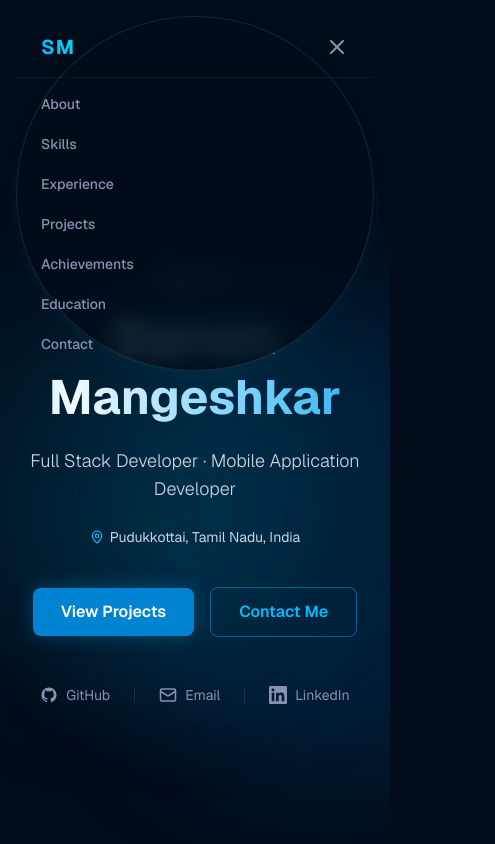
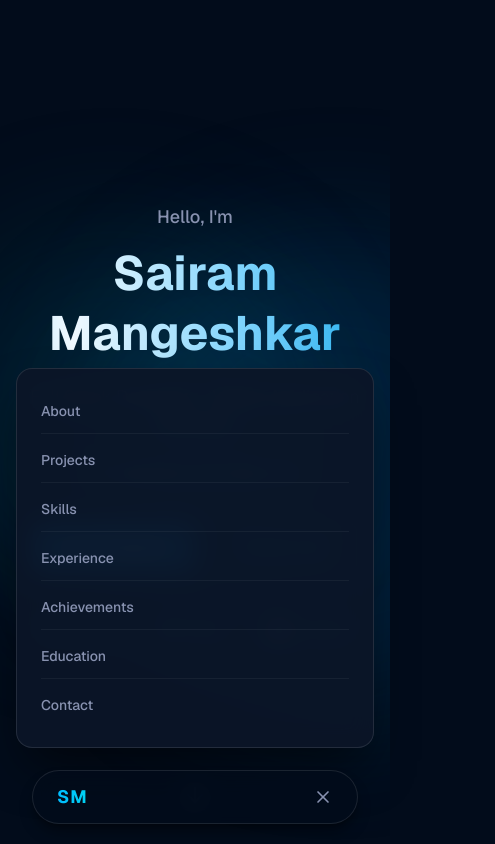
Before and after one commit to sairam4123/portfolio, a Next.js app: page / in a window 390 px wide. Both pictures are taken after a click on the button "Toggle menu". Shown: the top 844 px of the page, 495 px wide, since content can reach past the window. Built offline with nearby package versions, Linux system fonts and the light colour scheme.

Commit message:
feat: enhance navbar with animations and improve mobile responsiveness

```diff
--- a/src/app/globals.css
+++ b/src/app/globals.css
@@ -14,6 +14,7 @@
 
 html {
   scroll-behavior: smooth;
+  overflow-x: hidden;
 }
 
 body {
--- a/src/app/page.tsx
+++ b/src/app/page.tsx
@@ -10,9 +10,9 @@ import Contact from "@/components/Contact";
 
 export default function Home() {
   return (
-    <div className="min-h-screen bg-[#020c1b]">
+    <div className="min-h-screen w-full bg-[#020c1b]">
       <Navbar />
-      <main className="pt-16">
+      <main>
         <Hero />
         <About />
         <Projects />
--- a/src/components/Experience.tsx
+++ b/src/components/Experience.tsx
@@ -1,26 +1,53 @@
-'use client'
+"use client";
 
-import { useRef, useState, type ReactNode } from "react";
-import { ChevronRight, CalendarDays } from "lucide-react";
+import { useRef, useState, useSyncExternalStore, type ReactNode } from "react";
+import { ChevronDown, CalendarDays } from "lucide-react";
+import { motion, AnimatePresence } from "framer-motion";
 import { FadeIn, Stagger, StaggerItem } from "@/components/animations";
+
+const ease = [0.22, 1, 0.36, 1] as const;
 
 const hi = (text: string) => (
   <span className="text-slate-300 font-medium">{text}</span>
 );
 
-const jobs: { title: string; company: string; period: string; points: ReactNode[]; tech: string[] }[] = [
+const jobs: {
+  title: string;
+  company: string;
+  period: string;
+  points: ReactNode[];
+  tech: string[];
+}[] = [
   {
     title: "Full Stack & Mobile Engineer",
     company: "Competitive Pro Gaming (CPG App)",
     period: "Feb 2024 – Present",
     points: [
-      <>Contributed to transforming an early-stage prototype into a {hi("production-ready mobile platform")}.</>,
+      <>
+        Contributed to transforming an early-stage prototype into a{" "}
+        {hi("production-ready mobile platform")}.
+      </>,
       <>Integrated {hi("EA Sports APIs")} and supporting backend systems.</>,
-      <>Implemented {hi("internationalization (i18n)")} support for multiple regions and languages.</>,
-      <>Redesigned {hi("premium subscription")} and {hi("in-app purchase")} workflows.</>,
-      <>Developed {hi("tournament")} and {hi("EMEA competition management")} features.</>,
-      <>Built {hi("image generation pipelines")} for lineups, leaderboards, and dynamic visual assets.</>,
-      <>Worked across {hi("backend services")}, {hi("mobile applications")}, and {hi("deployment workflows")}.</>,
+      <>
+        Implemented {hi("internationalization (i18n)")} support for multiple
+        regions and languages.
+      </>,
+      <>
+        Redesigned {hi("premium subscription")} and {hi("in-app purchase")}{" "}
+        workflows.
+      </>,
+      <>
+        Developed {hi("tournament")} and {hi("EMEA competition management")}{" "}
+        features.
+      </>,
+      <>
+        Built {hi("image generation pipelines")} for lineups, leaderboards, and
+        dynamic visual assets.
+      </>,
+      <>
+        Worked across {hi("backend services")}, {hi("mobile applications")}, and{" "}
+        {hi("deployment workflows")}.
+      </>,
     ],
     tech: ["TypeScript", "React Native", "Expo", "PostgreSQL"],
   },
@@ -29,16 +56,34 @@ const jobs: { title: string; company: string; period: string; points: ReactNode[
     company: "Anicha Digital Infrastructure (Campuzone)",
     period: "Jun 2023 – Jan 2024",
     points: [
-      <>Developed {hi("bulk data ingestion pipelines")} for student and staff onboarding.</>,
-      <>Built {hi("attendance management")} functionality for educational institutions.</>,
-      <>Implemented backend features and resolved {hi("production issues")} across the platform.</>,
-      <>Worked with {hi("large-scale academic data")} entry and management workflows.</>,
+      <>
+        Developed {hi("bulk data ingestion pipelines")} for student and staff
+        onboarding.
+      </>,
+      <>
+        Built {hi("attendance management")} functionality for educational
+        institutions.
+      </>,
+      <>
+        Implemented backend features and resolved {hi("production issues")}{" "}
+        across the platform.
+      </>,
+      <>
+        Worked with {hi("large-scale academic data")} entry and management
+        workflows.
+      </>,
     ],
     tech: ["Python", "Django", "MySQL"],
   },
 ];
 
-function GlowCard({ children }: { children: React.ReactNode }) {
+function GlowCard({
+  children,
+  onClick,
+}: {
+  children: React.ReactNode;
+  onClick: () => void;
+}) {
   const ref = useRef<HTMLDivElement>(null);
   const [glow, setGlow] = useState({ x: 0, y: 0, active: false });
 
@@ -52,27 +97,147 @@ function GlowCard({ children }: { children: React.ReactNode }) {
       }}
       onMouseLeave={() => setGlow((g) => ({ ...g, active: false }))}
     >
-      <div className="bg-white/6 backdrop-blur-sm border border-white/10 rounded-2xl p-6 hover:bg-white/9 transition-colors duration-300">
-        {children}
+      <div className="bg-white/6 backdrop-blur-sm border border-white/10 rounded-2xl overflow-hidden hover:bg-white/9 transition-colors duration-300">
+        {/* clickable header area */}
+        <div className="cursor-pointer select-none" onClick={onClick}>
+          {children}
+        </div>
       </div>
-      {/* border-only glow: masked to the 1px border area */}
       <div
         className="absolute inset-0 rounded-2xl pointer-events-none"
         style={{
           opacity: glow.active ? 1 : 0,
-          transition: 'opacity 0.3s',
+          transition: "opacity 0.3s",
           background: `radial-gradient(350px circle at ${glow.x}px ${glow.y}px, rgba(14,165,233,0.8), transparent 65%)`,
-          WebkitMask: 'linear-gradient(#fff 0 0) content-box, linear-gradient(#fff 0 0)',
-          WebkitMaskComposite: 'xor',
-          maskComposite: 'exclude',
-          padding: '1px',
+          WebkitMask:
+            "linear-gradient(#fff 0 0) content-box, linear-gradient(#fff 0 0)",
+          WebkitMaskComposite: "xor",
+          maskComposite: "exclude",
+          padding: "1px",
         }}
       />
     </div>
   );
 }
 
+function JobCard({
+  job,
+  isOpen,
+  onToggle,
+}: {
+  job: (typeof jobs)[number];
+  isOpen: boolean;
+  onToggle: () => void;
+}) {
+  return (
+    <GlowCard onClick={onToggle}>
+      {/* always-visible header */}
+      <div className="px-6 pt-6 pb-5">
+        <div className="flex items-start justify-between gap-3 mb-0.5">
+          <h3 className="text-white font-semibold text-lg leading-snug">{job.title}</h3>
+          <div className="flex items-center gap-3 shrink-0 mt-0.5">
+            <span className="hidden md:flex items-center gap-1.5 text-slate-300/80 text-sm font-semibold">
+              <CalendarDays size={16} className="text-sky-400/70 shrink-0" />
+              {job.period}
+            </span>
+            <motion.div
+              animate={{ rotate: isOpen ? 180 : 0 }}
+              transition={{ duration: 0.3, ease }}
+            >
+              <ChevronDown size={18} className="text-sky-400/60" />
+            </motion.div>
+          </div>
+        </div>
+        <p className="text-sky-400 text-sm">{job.company}</p>
+        <span className="md:hidden flex items-center gap-1.5 text-slate-300/80 text-sm font-semibold mt-2">
+          <CalendarDays size={16} className="text-sky-400/70 shrink-0" />
+          {job.period}
+        </span>
+      </div>
+
+      {/* expandable content */}
+      <AnimatePresence initial={false}>
+        {isOpen && (
+          <motion.div
+            key="body"
+            initial={{ height: 0, opacity: 0 }}
+            animate={{ height: "auto", opacity: 1 }}
+            exit={{ height: 0, opacity: 0 }}
+            transition={{ duration: 0.38, ease }}
+            style={{ overflow: "hidden" }}
+          >
+            <div className="px-6 pb-6">
+              <div className="h-px bg-white/8 mb-5" />
+
+              <ul className="flex flex-col gap-2.5 mb-5">
+                {job.points.map((p, j) => (
+                  <motion.li
+                    key={j}
+                    className="text-[#8892b0] text-sm flex gap-2 items-start"
+                    initial={{ opacity: 0, x: -14 }}
+                    animate={{ opacity: 1, x: 0 }}
+                    transition={{ duration: 0.35, ease, delay: j * 0.06 }}
+                  >
+                    <span className="text-sky-400 mt-0.5 shrink-0 text-xs">
+                      ▹
+                    </span>
+                    <span>{p}</span>
+                  </motion.li>
+                ))}
+              </ul>
+
+              <div className="flex flex-wrap gap-2">
+                {job.tech.map((t, k) => (
+                  <motion.span
+                    key={t}
+                    className="px-2.5 py-0.5 text-xs bg-sky-600/10 border border-sky-500/20 text-sky-300 rounded-full font-mono"
+                    initial={{ opacity: 0, scale: 0.8, y: 6 }}
+                    animate={{ opacity: 1, scale: 1, y: 0 }}
+                    transition={{
+                      duration: 0.3,
+                      ease,
+                      delay: job.points.length * 0.06 + k * 0.055,
+                    }}
+                  >
+                    {t}
+                  </motion.span>
+                ))}
+              </div>
+            </div>
+          </motion.div>
+        )}
+      </AnimatePresence>
+    </GlowCard>
+  );
+}
+
+function useIsDesktop() {
+  return useSyncExternalStore(
+    (cb) => {
+      const mq = window.matchMedia("(min-width: 768px)");
+      mq.addEventListener("change", cb);
+      return () => mq.removeEventListener("change", cb);
+    },
+    () => window.matchMedia("(min-width: 768px)").matches,
+    () => false,
+  );
+}
+
 export default function Experience() {
+  const isDesktop = useIsDesktop();
+  // overrides: explicitly toggled cards override the desktop default
+  const [overrides, setOverrides] = useState<Map<number, boolean>>(new Map());
+
+  const isOpen = (i: number) =>
+    overrides.has(i) ? overrides.get(i)! : isDesktop;
+
+  const toggle = (i: number) =>
+    setOverrides((prev) => {
+      const next = new Map(prev);
+      next.set(i, !isOpen(i));
+      return next;
+    });
+
   return (
     <section id="experience" className="py-24 px-6 relative">
       <div className="max-w-6xl mx-auto relative z-10">
@@ -95,37 +260,11 @@ export default function Experience() {
                   <div className="absolute left-0 top-4 w-10 h-10 rounded-full bg-[#020c1b] border-2 border-sky-500/70 flex items-center justify-center shadow-[0_0_12px_rgba(14,165,233,0.3)]">
                     <div className="w-2.5 h-2.5 rounded-full bg-sky-400" />
                   </div>
-
-                  <GlowCard>
-                    <div className="flex flex-wrap items-start justify-between gap-3 mb-1">
-                      <h3 className="text-white font-semibold text-lg">{job.title}</h3>
-                      <span className="flex items-center gap-1.5 text-slate-300/80 text-sm font-semibold">
-                        <CalendarDays size={16} className="text-sky-400/70 shrink-0" />
-                        {job.period}
-                      </span>
-                    </div>
-                    <p className="text-sky-400 text-sm mb-5">{job.company}</p>
-
-                    <ul className="flex flex-col gap-2.5 mb-5">
-                      {job.points.map((p, j) => (
-                        <li key={j} className="text-[#8892b0] text-sm flex gap-2 items-start">
-                          <ChevronRight size={14} className="text-sky-400 mt-0.5 shrink-0" />
-                          <span>{p}</span>
-                        </li>
-                      ))}
-                    </ul>
-
-                    <div className="flex flex-wrap gap-2">
-                      {job.tech.map((t) => (
-                        <span
-                          key={t}
-                          className="px-2.5 py-0.5 text-xs bg-sky-600/10 border border-sky-500/20 text-sky-300 rounded-full font-mono"
-                        >
-                          {t}
-                        </span>
-                      ))}
-                    </div>
-                  </GlowCard>
+                  <JobCard
+                    job={job}
+                    isOpen={isOpen(i)}
+                    onToggle={() => toggle(i)}
+                  />
                 </div>
               </StaggerItem>
             ))}
--- a/src/components/Navbar.tsx
+++ b/src/components/Navbar.tsx
@@ -1,13 +1,14 @@
 "use client";
 
 import { useState } from "react";
+import { AnimatePresence, motion } from "framer-motion";
 import { Menu, X } from "lucide-react";
 
 const links = [
   { href: "#about", label: "About" },
+  { href: "#projects", label: "Projects" },
   { href: "#skills", label: "Skills" },
   { href: "#experience", label: "Experience" },
-  { href: "#projects", label: "Projects" },
   { href: "#achievements", label: "Achievements" },
   { href: "#education", label: "Education" },
   { href: "#contact", label: "Contact" },
@@ -17,16 +18,20 @@ export default function Navbar() {
   const [open, setOpen] = useState(false);
 
   return (
-    <nav className="fixed top-4 left-1/2 -translate-x-1/2 z-50 w-[calc(100%-2rem)] max-w-5xl bg-[#020c1b]/80 backdrop-blur-md border border-white/10 rounded-full shadow-lg shadow-cyan-600/5">
-      <div className="px-6 py-4 flex items-center justify-between">
+    <>
+      {/* Desktop: floating pill navbar */}
+      <motion.nav
+        initial={{ y: -20, opacity: 0 }}
+        animate={{ y: 0, opacity: 1 }}
+        transition={{ duration: 0.4, ease: "easeOut" }}
+        className="hidden md:flex fixed top-5 left-1/2 -translate-x-1/2 z-50 items-center gap-8 bg-[#020c1b]/80 backdrop-blur-md border border-white/10 rounded-full px-8 py-3 shadow-lg shadow-black/40"
+      >
         <a
           href="#"
-          className="text-xl font-bold bg-linear-to-r from-sky-400 to-cyan-400 bg-clip-text text-transparent tracking-wider"
+          className="text-lg font-bold bg-linear-to-r from-sky-400 to-cyan-400 bg-clip-text text-transparent tracking-wider"
         >
           SM
         </a>
-
-        <div className="hidden md:flex items-center gap-8">
         {links.map((l) => (
           <a
             key={l.href}
@@ -36,31 +41,82 @@ export default function Navbar() {
             {l.label}
           </a>
         ))}
-        </div>
+      </motion.nav>
 
-        <button
+      {/* Mobile: floating bottom pill navbar */}
+      <motion.nav
+        initial={{ y: 20, opacity: 0 }}
+        animate={{ y: 0, opacity: 1 }}
+        transition={{ duration: 0.4, ease: "easeOut" }}
+        className="md:hidden fixed bottom-5 left-1/2 w-[calc(100%-4rem)] -translate-x-1/2 z-50 flex items-center gap-4 bg-[#020c1b]/80 backdrop-blur-md border border-white/10 rounded-full px-6 py-3 shadow-lg shadow-black/40"
+      >
+        <a
+          href="#"
+          className="text-lg font-bold bg-linear-to-r from-sky-400 to-cyan-400 bg-clip-text text-transparent tracking-wider"
+        >
+          SM
+        </a>
+        <motion.button
           onClick={() => setOpen(!open)}
-          className="md:hidden text-[#8892b0] hover:text-sky-400 transition-colors"
+          className="text-[#8892b0] ml-auto hover:text-sky-400"
           aria-label="Toggle menu"
+          whileTap={{ scale: 0.85 }}
         >
-          {open ? <X size={24} /> : <Menu size={24} />}
-        </button>
-      </div>
+          <AnimatePresence mode="wait" initial={false}>
+            <motion.span
+              key={open ? "close" : "open"}
+              initial={{ rotate: -90, opacity: 0 }}
+              animate={{ rotate: 0, opacity: 1 }}
+              exit={{ rotate: 90, opacity: 0 }}
+              transition={{ duration: 0.15 }}
+              className="flex"
+            >
+              {open ? <X size={20} /> : <Menu size={20} />}
+            </motion.span>
+          </AnimatePresence>
+        </motion.button>
+      </motion.nav>
 
+      {/* Mobile: links popover above pill */}
+      <AnimatePresence>
         {open && (
-        <div className="md:hidden border-t border-white/5 px-6 py-4 flex flex-col gap-5">
-          {links.map((l) => (
-            <a
+          <motion.div
+            initial={{ opacity: 0, y: 16, scale: 0.97 }}
+            animate={{ opacity: 1, y: 0, scale: 1 }}
+            exit={{ opacity: 0, y: 16, scale: 0.97 }}
+            transition={{ duration: 0.2, ease: "easeOut" }}
+            className="md:hidden fixed inset-x-4 bottom-24 z-40 bg-[#0b1628]/95 backdrop-blur-md border border-white/10 rounded-2xl px-6 py-5 flex flex-col gap-1 shadow-2xl shadow-black/60"
+          >
+            {links.map((l, i) => (
+              <motion.a
                 key={l.href}
                 href={l.href}
                 onClick={() => setOpen(false)}
-              className="text-[#8892b0] hover:text-sky-400 transition-colors text-sm font-medium"
+                initial={{ opacity: 0, x: -8 }}
+                animate={{ opacity: 1, x: 0 }}
+                transition={{ delay: i * 0.04, duration: 0.2 }}
+                className="text-[#8892b0] hover:text-sky-400 transition-colors text-sm font-medium border-b border-white/5 py-3 last:border-0"
               >
                 {l.label}
-            </a>
+              </motion.a>
             ))}
-        </div>
+          </motion.div>
         )}
-    </nav>
+      </AnimatePresence>
+
+      {/* Mobile: backdrop */}
+      <AnimatePresence>
+        {open && (
+          <motion.div
+            initial={{ opacity: 0 }}
+            animate={{ opacity: 1 }}
+            exit={{ opacity: 0 }}
+            transition={{ duration: 0.2 }}
+            className="md:hidden fixed inset-0 z-30"
+            onClick={() => setOpen(false)}
+          />
+        )}
+      </AnimatePresence>
+    </>
   );
 }
```
Lines whose indentation alone changed are shown as unchanged.
